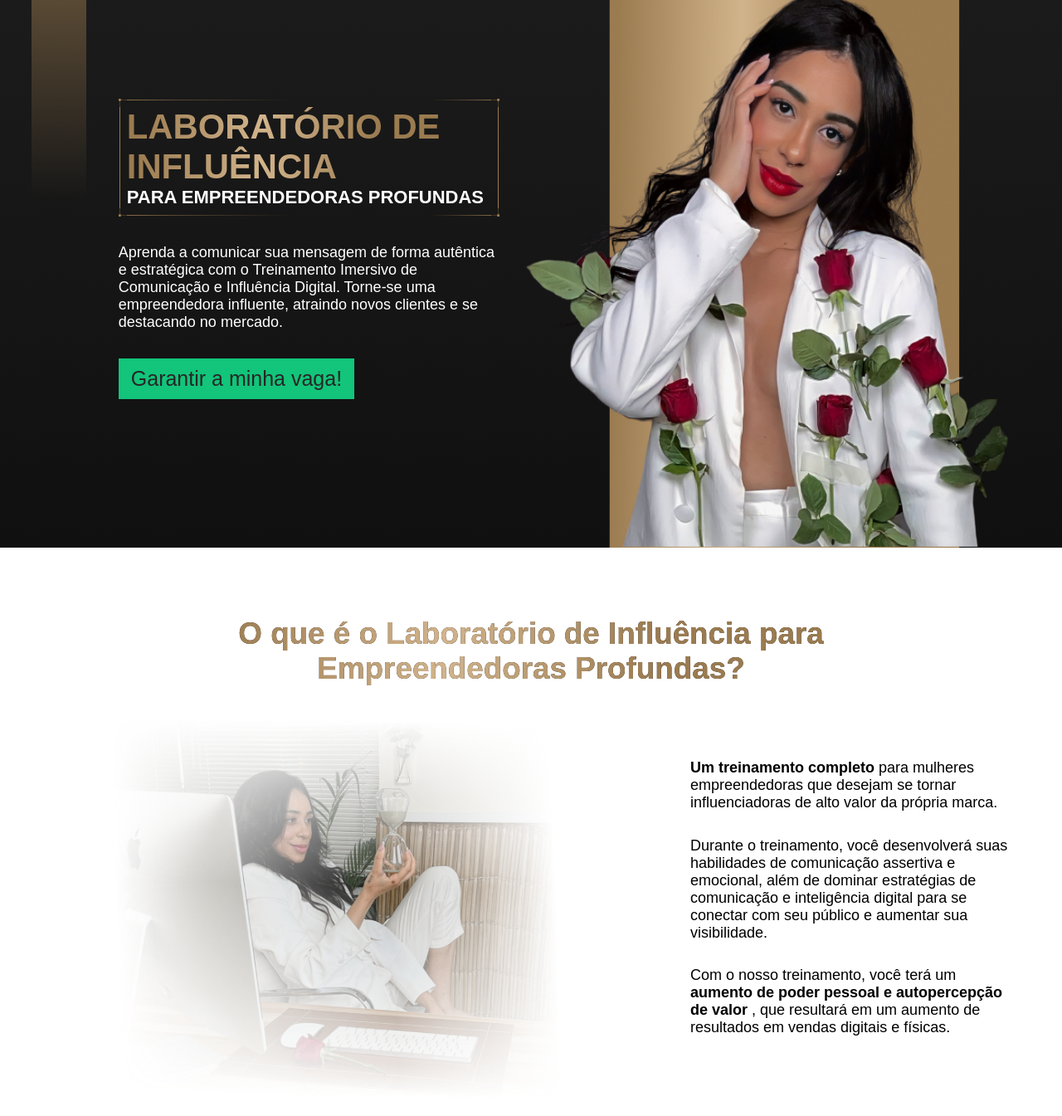
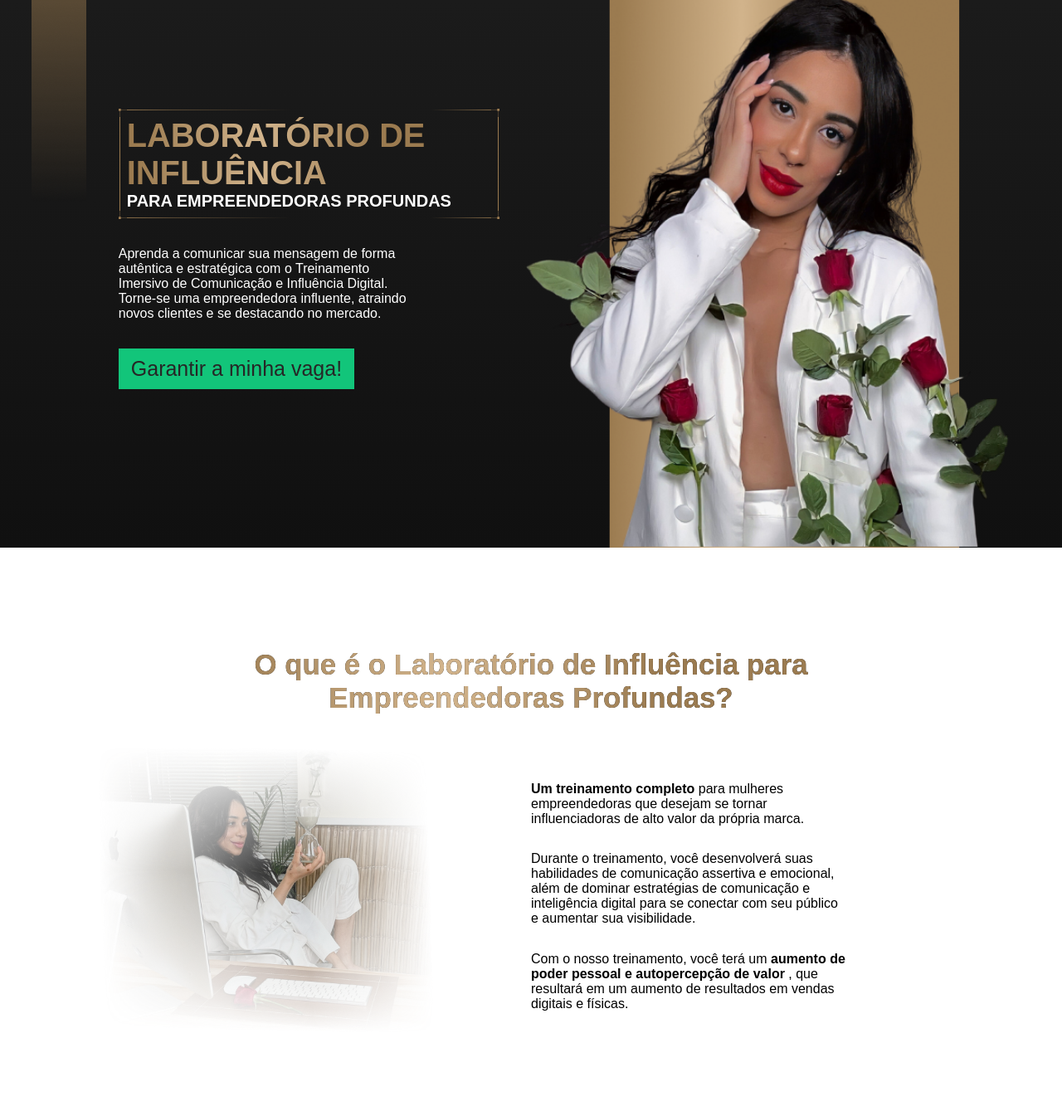
Before and after one commit to samuel-alves21/influency-lap, a website: page index.html in a window 1280 px wide. Shown: the part 60-1405 px from the top of the page at 83% size. Drawn offline with Linux system fonts and the light colour scheme; a web font is replaced by a local one.

Commit message:
responsive adjusts

```diff
--- a/style.css
+++ b/style.css
@@ -1,5 +1,4 @@
 /* ------------------------------------- confings ------------------------------------- */
-
 *,
 *::after,
 *::before {
@@ -187,7 +186,7 @@ p {
 }
 
 .arrow04 {
-  width: 230px;
+  width: 200px;
   position: absolute;
   top: 0;
 }
@@ -230,7 +229,7 @@ p {
 }
 
 .section05 h2 {
-  max-width: 645px;
+  max-width: 815px;
   padding: 0;
 }
 
@@ -352,19 +351,48 @@ p {
 
 /* ------------------------------------- Adjusts ------------------------------------- */
 
-@media only screen
-and (min-device-width : 768px)
-and (max-device-width : 1024px) {
+@media screen and (max-width: 650px) {
   .img02 {
     width: 100%;
     margin-bottom: -45px;
   }
 }
 
+@media only screen
+and (min-device-width : 768px)
+and (max-device-width : 1024px) and (orientation: landscape) , (min-width: 1030px)
+and (max-width: 1366px) and (orientation: landscape) {
+  h1 {
+    font-size: calc(23px + 1vw + 0.5vh);
+  }
 
-@media screen and (max-height: 600px) and (orientation: landscape) {
+  h2 {
+    font-size: calc(18px + 1vw + 0.5vh);
+  }
+
+
+  h4 {
+    font-size: calc(12px + 0.5vw + 0.2vh);
+  }
+
+  button {
+    font-size: 25px;
+  }
+
+  p {
+    font-size: calc(8px + 0.5vw + 0.2vh);
+  }
+
+  .text p {
+    max-width: 365px;
+  }
+
+  .text02 p {
+    max-width: 380px;
+  }
+
   .img03 {
-    width: 25%;
+    width: 35%;
   }
 
   .arrow04 {
```
